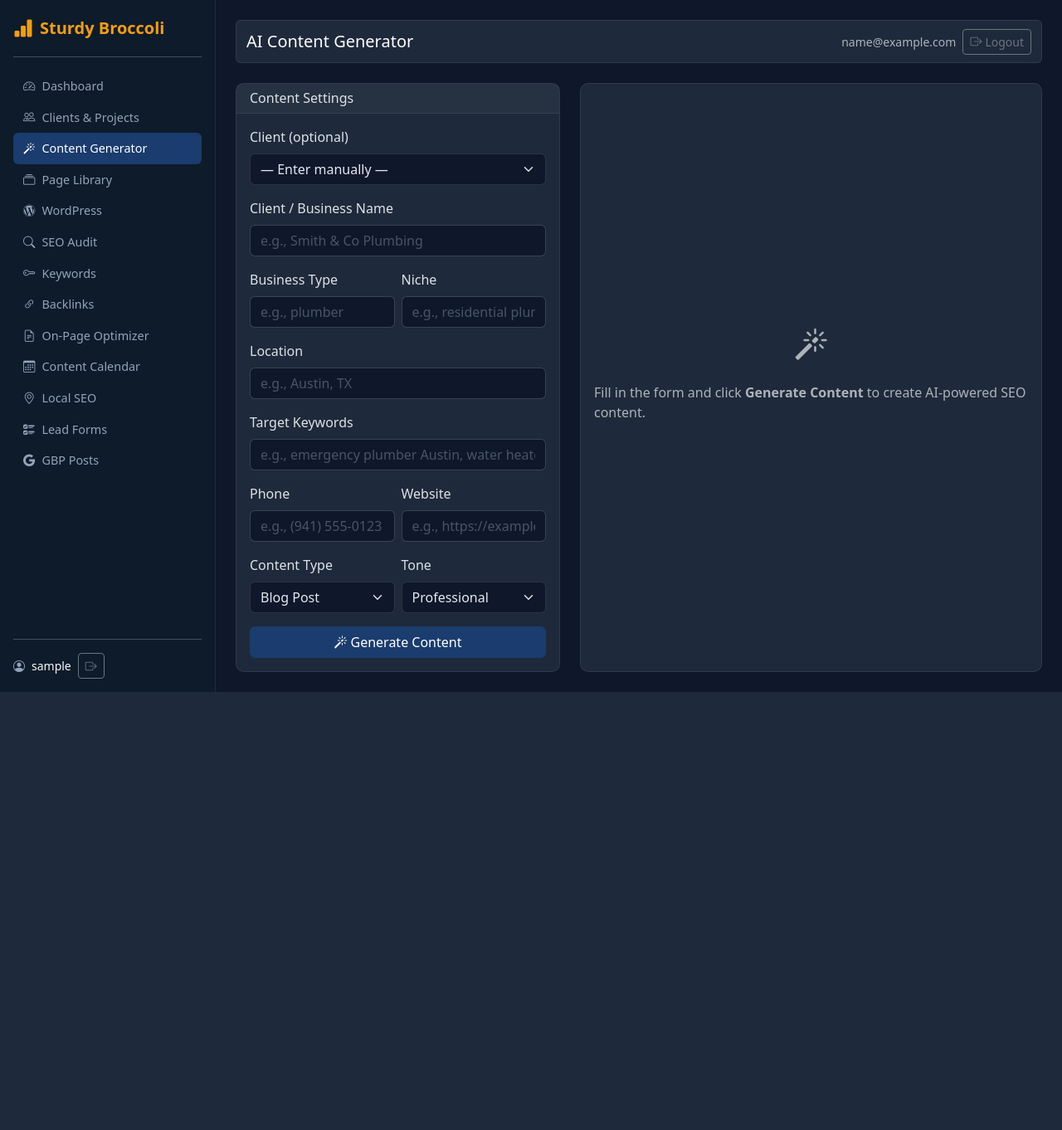
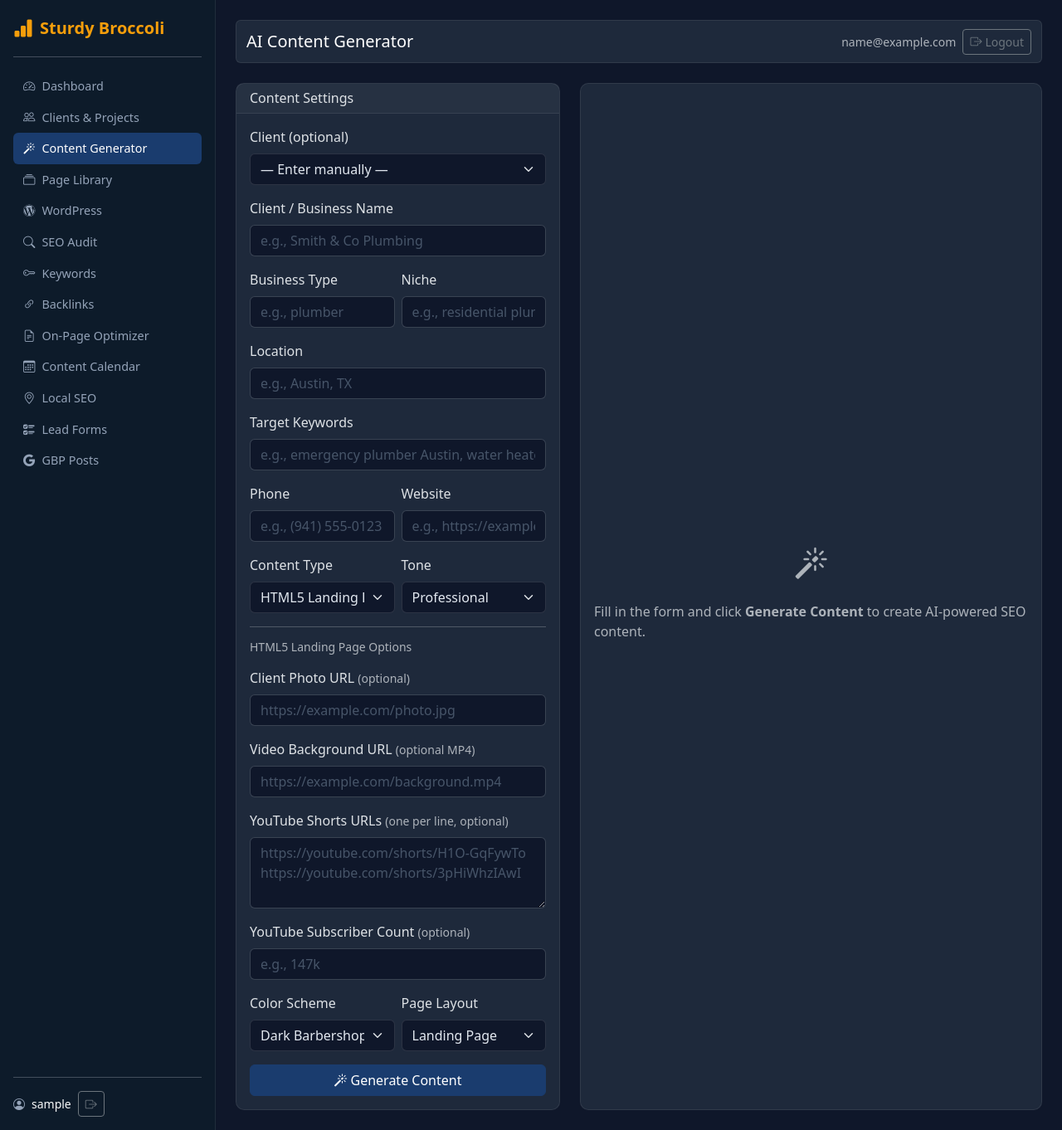
Before and after one commit to AutomatedTechnicalInsightsandAI/sturdy-broccoli, a Flask app: page /content/generate in a window 1280 px wide. Shown: the whole page at 83% size. Before the commit the page ends 834 px from the top, so only its background shows below. Run offline with Flask 3, Linux system fonts and the light colour scheme; the visitor is signed in with stand-in values (Sample User, id 1); data that the repository does not hold is empty; parts of the project's set-up code (start-up, migrations or seed data) failed here and were passed over.

Commit message:
Fix: make HTML5 Landing Page the default selected option in Content Type dropdown
Agent-Logs-Url: https://github.com/AutomatedTechnicalInsightsandAI/sturdy-broccoli/sessions/7d0cb6ea-b9f3-4b19-856c-1692fa8e22ba

Co-authored-by: AutomatedTechnicalInsightsandAI <268814740+AutomatedTechnicalInsightsandAI@users.noreply.github.com>

```diff
--- a/templates/content/generate.html
+++ b/templates/content/generate.html
@@ -56,9 +56,9 @@
             <div class="col">
               <label class="form-label">Content Type</label>
               <select name="content_type" class="form-select" id="contentTypeSelect">
-                <option value="html5_landing_page">HTML5 Landing Page ✨</option>
+                <option value="html5_landing_page" selected>HTML5 Landing Page ✨</option>
                 <option value="landing_page">Landing Page (HTML fragment)</option>
-                <option value="blog" selected>Blog Post</option>
+                <option value="blog">Blog Post</option>
                 <option value="article">Article</option>
                 <option value="hub_page">Hub Page</option>
                 <option value="spoke_article">Spoke Article</option>
```
